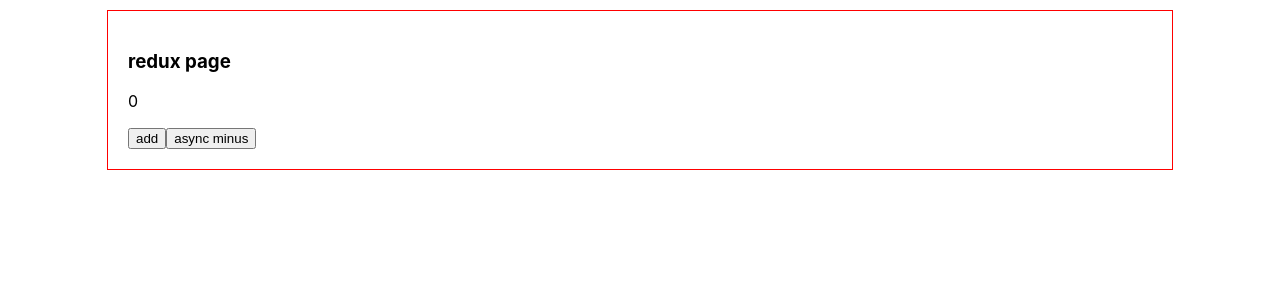
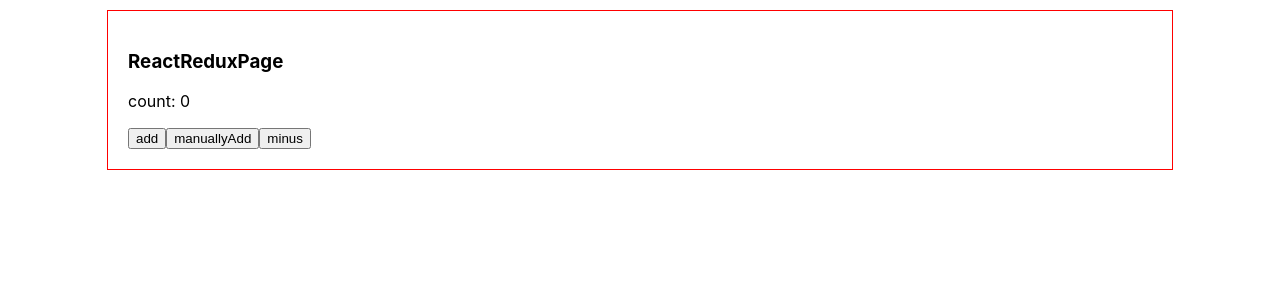
Before and after one commit to kizuner-bonely/oh-my-mini-react, a React (Vite) app: page / in a window 1280 px wide. Shown: the top 300 px of the page. Built offline with nearby package versions, Linux system fonts and the light colour scheme.

Commit message:
feat: 完成 react-redux 相关功能

```diff
--- a/packages/redux/index.ts
+++ b/packages/redux/index.ts
@@ -61,4 +61,32 @@ function applyMiddleware(...middlewares: MiddlewareType[]) {
   }
 }
 
-export { createStore, applyMiddleware, logger, thunk, combineReducers }
+function bindActionCreators(
+  creators: Record<string, () => Record<string, any>>,
+  dispatch: StoreType['dispatch'],
+) {
+  const obj: Record<string, ReturnType<typeof bindActionCreator>> = {}
+
+  Object.keys(creators).forEach(key => {
+    const creator = creators[key]
+    obj[key] = bindActionCreator(creator, dispatch)
+  })
+
+  return obj
+}
+
+function bindActionCreator(
+  creator: (...args: any[]) => Record<string, any>,
+  dispatch: StoreType['dispatch'],
+) {
+  return (...args: any[]) => dispatch(creator(...args) as any)
+}
+
+export {
+  createStore,
+  applyMiddleware,
+  logger,
+  thunk,
+  combineReducers,
+  bindActionCreators,
+}
--- /dev/null
+++ b/packages/redux/react-redux.tsx
@@ -0,0 +1,52 @@
+import type { StoreType } from './redux.d'
+import { useForceUpdate } from './utils'
+import { createContext, useContext, useLayoutEffect } from 'react'
+import { bindActionCreators } from '@redux'
+
+type ProviderProps = { store: StoreType; children: JSX.Element | JSX.Element[] }
+
+type MapStateToPropsType = (state: Record<string, any>) => Record<string, any>
+
+type MapDispatchToPropsType =
+  | Record<string, any>
+  | ((
+      dispatch: StoreType['dispatch'],
+      ownProps?: Record<string, any>,
+    ) => Record<string, any>)
+
+const StoreContext = createContext<StoreType>({} as StoreType)
+
+export function Provider(props: ProviderProps) {
+  const { store, children } = props
+  return <StoreContext.Provider value={store}>{children}</StoreContext.Provider>
+}
+
+export function connect(
+  mapStateToProps: MapStateToPropsType,
+  mapDispatchToProps: MapDispatchToPropsType,
+) {
+  return (WrappedComponent: any) => (props: Record<string, any>) => {
+    const { getState, dispatch, subscribe } = useContext(StoreContext)
+
+    const forceUpdate = useForceUpdate()
+
+    const stateMap = mapStateToProps(getState())
+
+    let dispatchMap: Record<string, any> = { dispatch }
+    if (typeof mapDispatchToProps === 'function') {
+      dispatchMap = mapDispatchToProps(dispatch)
+    } else if (typeof mapDispatchToProps === 'object') {
+      dispatchMap = bindActionCreators(mapDispatchToProps, dispatch)
+    }
+
+    useLayoutEffect(() => {
+      const unsubscribe = subscribe(forceUpdate)
+
+      return () => {
+        unsubscribe()
+      }
+    }, [])
+
+    return <WrappedComponent {...props} {...stateMap} {...dispatchMap} />
+  }
+}
--- a/packages/redux/utils.ts
+++ b/packages/redux/utils.ts
@@ -1,3 +1,5 @@
+import { useReducer } from 'react'
+
 export function compose(
   ...fns: Array<(...args: any[]) => any>
 ): (...args: any) => any {
@@ -10,3 +12,8 @@ export function compose(
         prev(cur(...args)),
   )
 }
+
+export function useForceUpdate() {
+  const [, forceUpdate] = useReducer(x => x + 1, 0)
+  return forceUpdate
+}
--- a/src/pages/reduxExample/ReduxExample.tsx
+++ b/src/pages/reduxExample/ReduxExample.tsx
@@ -1,38 +1,94 @@
-import { useCallback, useEffect, useReducer } from 'react'
+import type { StoreType } from '@redux/redux'
+import { useCallback } from 'react'
+import { Provider, connect } from '@redux/react-redux'
+import { bindActionCreators } from '@redux'
 import store from './store'
 
 export default function ReduxExample() {
-  const [, forceUpdate] = useReducer(x => x + 1, 0)
+  return (
+    <Provider store={store}>
+      <ReduxExampleContent />
+    </Provider>
+  )
+}
 
-  useEffect(() => {
-    const unsubscribe = store.subscribe(forceUpdate)
-    return () => {
-      unsubscribe()
-    }
-  }, [])
+const mapStateToProps = (state: Record<string, any>) => {
+  const { counter } = state
+  return { counter }
+}
 
-  const handleAdd = useCallback(() => {
-    store.dispatch({ type: 'ADD' })
-  }, [])
+//* 函数形式的 mapDispatchToProps
+const mapDispatchToProps = (dispatch: StoreType['dispatch']) => {
+  let creators = {
+    add: () => ({ type: 'ADD' }),
+    minus: () => ({ type: 'MINUS' }),
+  }
 
-  const asyncMinus = useCallback(() => {
-    store.dispatch(dispatch => {
-      setTimeout(() => {
-        dispatch(dispatch => {
-          setTimeout(() => {
-            dispatch({ type: 'MINUS' })
-          }, 1000)
-        })
-      }, 0)
-    })
+  creators = bindActionCreators(creators, dispatch) as any
+  return { dispatch, ...creators }
+}
+
+//* 对象形式的 mapDispatchToProps
+// const mapDispatchToProps = {
+//   add: () => ({ type: 'ADD' }),
+//   minus: () => ({ type: 'MINUS' }),
+// }
+
+const ReduxExampleContent = connect(
+  mapStateToProps,
+  mapDispatchToProps,
+)((props: any) => {
+  const { counter, dispatch, add, minus } = props
+
+  console.log(props)
+
+  const manuallyAdd = useCallback(() => {
+    dispatch({ type: 'ADD' })
   }, [])
 
   return (
     <div>
-      <h3>redux page</h3>
-      <p>{store.getState().counter}</p>
-      <button onClick={handleAdd}>add</button>
-      <button onClick={asyncMinus}>async minus</button>
+      <h3>ReactReduxPage</h3>
+      <p>count: {counter}</p>
+      <button onClick={add}>add</button>
+      <button onClick={manuallyAdd}>manuallyAdd</button>
+      <button onClick={minus}>minus</button>
     </div>
   )
-}
+})
+
+// function SimpleReduxExampleContent() {
+//   const [, forceUpdate] = useReducer(x => x + 1, 0)
+
+//   useEffect(() => {
+//     const unsubscribe = store.subscribe(forceUpdate)
+//     return () => {
+//       unsubscribe()
+//     }
+//   }, [])
+
+//   const handleAdd = useCallback(() => {
+//     store.dispatch({ type: 'ADD' })
+//   }, [])
+
+//   const asyncMinus = useCallback(() => {
+//     store.dispatch(dispatch => {
+//       setTimeout(() => {
+//         dispatch(dispatch => {
+//           setTimeout(() => {
+//             dispatch({ type: 'MINUS' })
+//           }, 1000)
+//         })
+//       }, 0)
+//     })
+//   }, [])
+
+//   return (
+//     <div>
+//       <h3>redux page</h3>
+//       <p>{store.getState().counter}</p>
+//       <button onClick={handleAdd}>add</button>
+//       <button onClick={asyncMinus}>async minus</button>
+//     </div>
+//   )
+// }
```
Also changed, not shown: .eslintrc.js.
